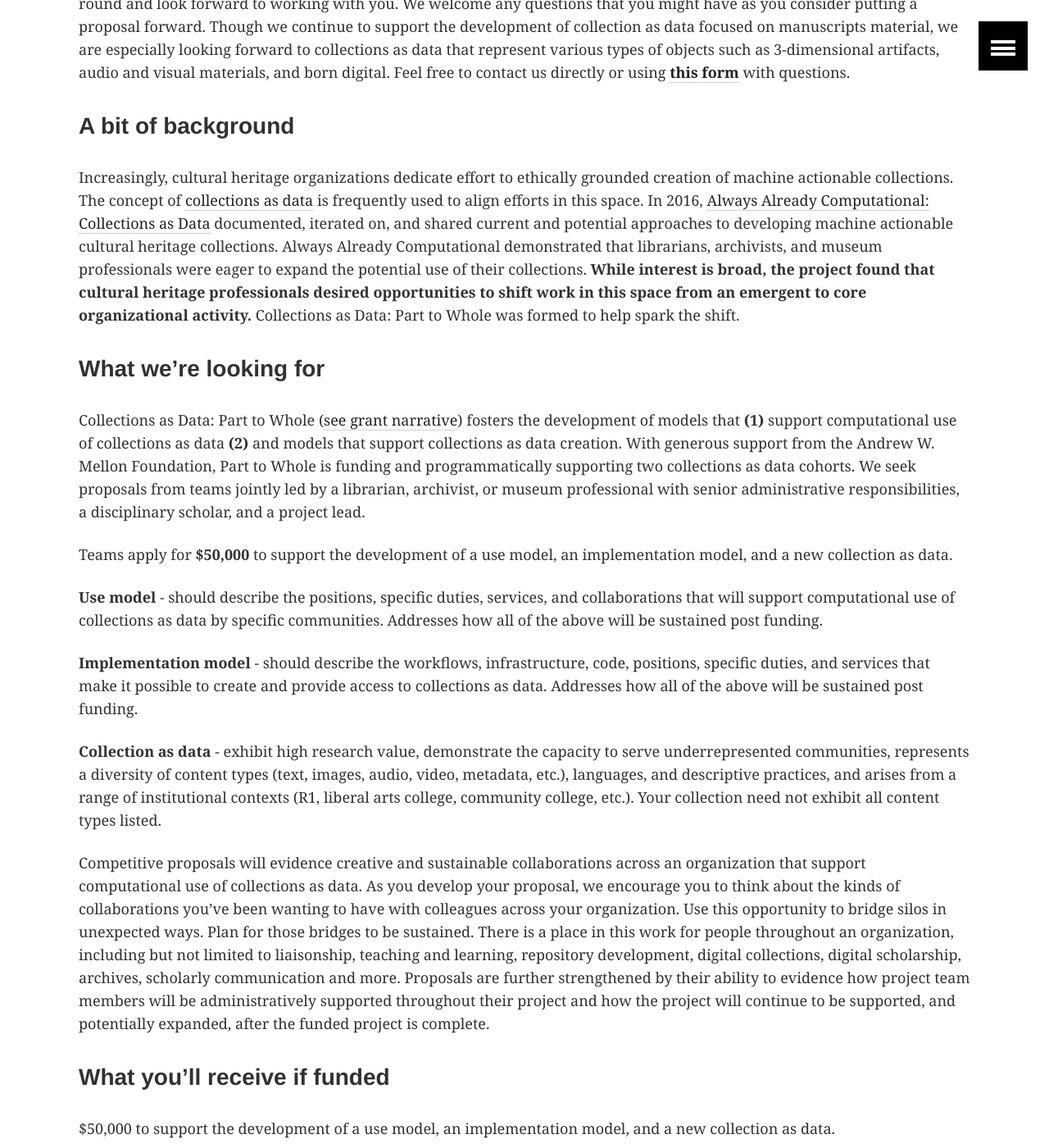
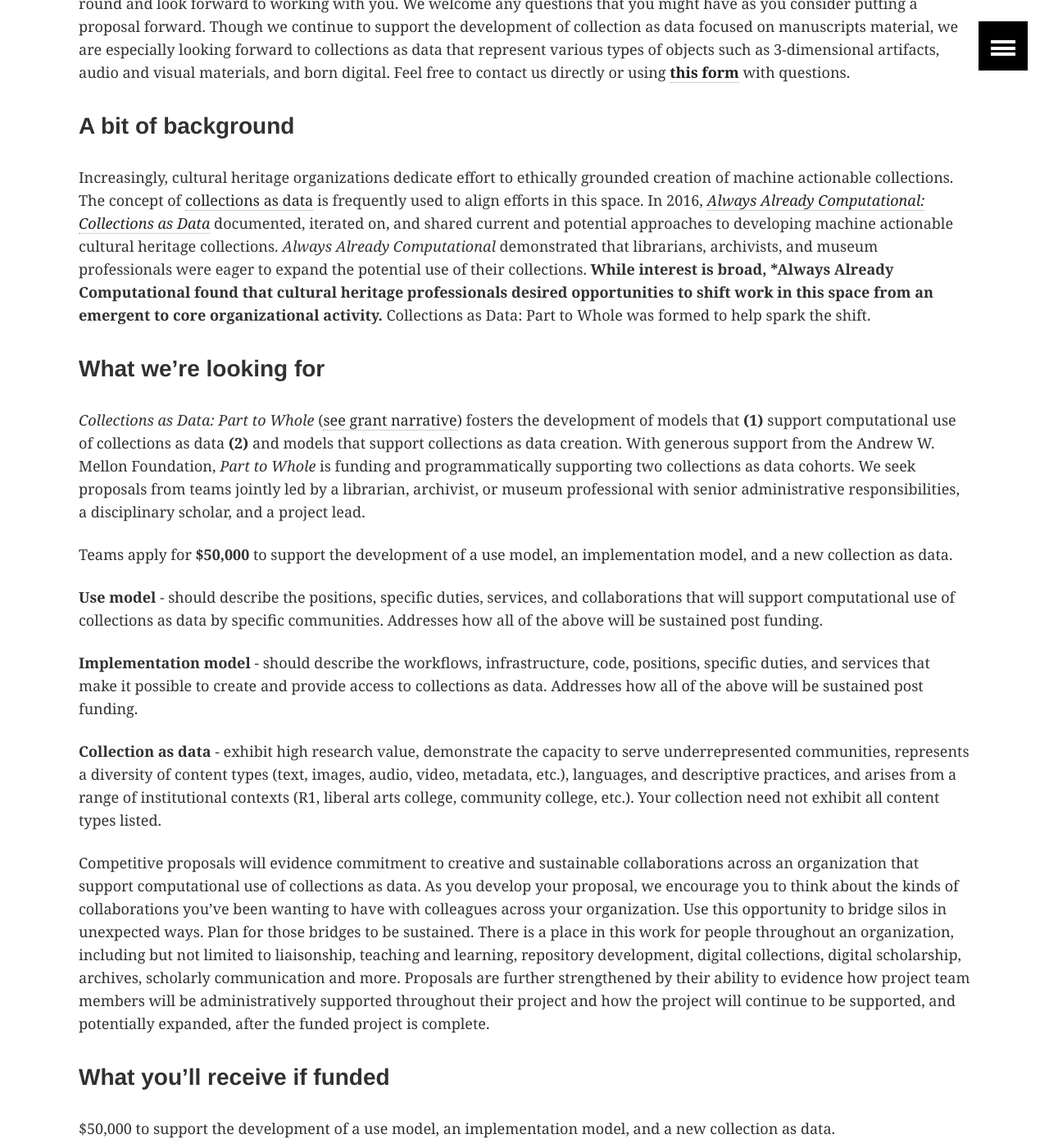
Before and after one commit to collectionsasdata/part2whole, a Jekyll site: the page built from cfp.md, in a window 1280 px wide and 1400 px high, scrolled down 489 px. Shown: the whole window at 82% size. Built offline with Jekyll 4.4.1, drawn with Linux system fonts in a browser that asks for light colours; some of the changed text lies outside the part shown.

Commit message:
Update cfp.md

```diff
--- a/cfp.md
+++ b/cfp.md
@@ -10,15 +10,15 @@ Cohort 2
 - Project Completion: April 2021
 
 
-Collections as Data: Part to Whole is pleased to share the cohort 2 call for proposals! We’ll award **$300,000** to six teams in this round and look forward to working with you.  We welcome any questions that you might have as you consider putting a proposal forward. Though we continue to support the development of collection as data focused on manuscripts material, we are especially looking forward to collections as data that represent various types of objects such as 3-dimensional artifacts, audio and visual materials, and born digital. Feel free to contact us directly or using [**this form**](https://docs.google.com/forms/d/e/1FAIpQLSdUpy6FxMSxpM814v03-uscvoFs6yhHASq9z3SVpNdkkqYA0w/viewform?usp=sf_link) with questions.
+*Collections as Data: Part to Whole* is pleased to share the cohort 2 call for proposals! We’ll award **$300,000** to six teams in this round and look forward to working with you.  We welcome any questions that you might have as you consider putting a proposal forward. Though we continue to support the development of collection as data focused on manuscripts material, we are especially looking forward to collections as data that represent various types of objects such as 3-dimensional artifacts, audio and visual materials, and born digital. Feel free to contact us directly or using [**this form**](https://docs.google.com/forms/d/e/1FAIpQLSdUpy6FxMSxpM814v03-uscvoFs6yhHASq9z3SVpNdkkqYA0w/viewform?usp=sf_link) with questions.
 
 ### A bit of background
 
-Increasingly, cultural heritage organizations dedicate effort to ethically grounded creation of machine actionable collections. The concept of [collections as data](https://collectionsasdata.github.io/statement/) is frequently used to align efforts in this space. In 2016, [Always Already Computational: Collections as Data](https://osf.io/mx6uk/wiki/home/) documented, iterated on, and shared current and potential approaches to developing machine actionable cultural heritage collections. Always Already Computational demonstrated that librarians, archivists, and museum professionals were eager to expand the potential use of their collections. **While interest is broad, the project found that cultural heritage professionals desired opportunities to shift work in this space from an emergent to core organizational activity.** Collections as Data: Part to Whole was formed to help spark the shift.
+Increasingly, cultural heritage organizations dedicate effort to ethically grounded creation of machine actionable collections. The concept of [collections as data](https://collectionsasdata.github.io/statement/) is frequently used to align efforts in this space. In 2016, [*Always Already Computational: Collections as Data*](https://osf.io/mx6uk/wiki/home/) documented, iterated on, and shared current and potential approaches to developing machine actionable cultural heritage collections. *Always Already Computational* demonstrated that librarians, archivists, and museum professionals were eager to expand the potential use of their collections. **While interest is broad, *Always Already Computational found that cultural heritage professionals desired opportunities to shift work in this space from an emergent to core organizational activity.** Collections as Data: Part to Whole was formed to help spark the shift.
 
 ### What we’re looking for
 
-Collections as Data: Part to Whole ([see grant narrative](https://github.com/collectionsasdata/part2whole/raw/master/cad_part2whole_narrative.pdf)) fosters the development of models that **(1)** support computational use of collections as data **(2)** and models that support collections as data creation. With generous support from the Andrew W. Mellon Foundation, Part to Whole is funding and programmatically supporting two collections as data cohorts. We seek proposals from teams jointly led by a librarian, archivist, or museum professional with senior administrative responsibilities, a disciplinary scholar, and a project lead.
+*Collections as Data: Part to Whole* ([see grant narrative](https://github.com/collectionsasdata/part2whole/raw/master/cad_part2whole_narrative.pdf)) fosters the development of models that **(1)** support computational use of collections as data **(2)** and models that support collections as data creation. With generous support from the Andrew W. Mellon Foundation, *Part to Whole* is funding and programmatically supporting two collections as data cohorts. We seek proposals from teams jointly led by a librarian, archivist, or museum professional with senior administrative responsibilities, a disciplinary scholar, and a project lead.
 
 Teams apply for **$50,000** to support the development of a use model, an implementation model,  and a new collection as data.
 
@@ -28,7 +28,7 @@ Teams apply for **$50,000** to support the development of a use model, an implem
 
 **Collection as data** - exhibit high research value, demonstrate the capacity to serve underrepresented communities, represents a diversity of content types (text, images, audio, video, metadata, etc.), languages, and descriptive practices, and arises from a range of institutional contexts (R1, liberal arts college, community college, etc.). Your collection need not exhibit all content types listed.
 
-Competitive proposals will evidence creative and sustainable collaborations across an organization that support computational use of collections as data. As you develop your proposal, we encourage you to think about the kinds of collaborations you’ve been wanting to have with colleagues across your organization. Use this opportunity to bridge silos in unexpected ways. Plan for those bridges to be sustained. There is a place in this work for people throughout an organization, including but not limited to liaisonship, teaching and learning, repository development, digital collections, digital scholarship, archives, scholarly communication and more. Proposals are further strengthened by their ability to evidence how project team members will be administratively supported throughout their project and how the project will continue to be supported, and potentially expanded, after the funded project is complete.
+Competitive proposals will evidence commitment to creative and sustainable collaborations across an organization that support computational use of collections as data. As you develop your proposal, we encourage you to think about the kinds of collaborations you’ve been wanting to have with colleagues across your organization. Use this opportunity to bridge silos in unexpected ways. Plan for those bridges to be sustained. There is a place in this work for people throughout an organization, including but not limited to liaisonship, teaching and learning, repository development, digital collections, digital scholarship, archives, scholarly communication and more. Proposals are further strengthened by their ability to evidence how project team members will be administratively supported throughout their project and how the project will continue to be supported, and potentially expanded, after the funded project is complete.
 
 ### What you’ll receive if funded
 
```
